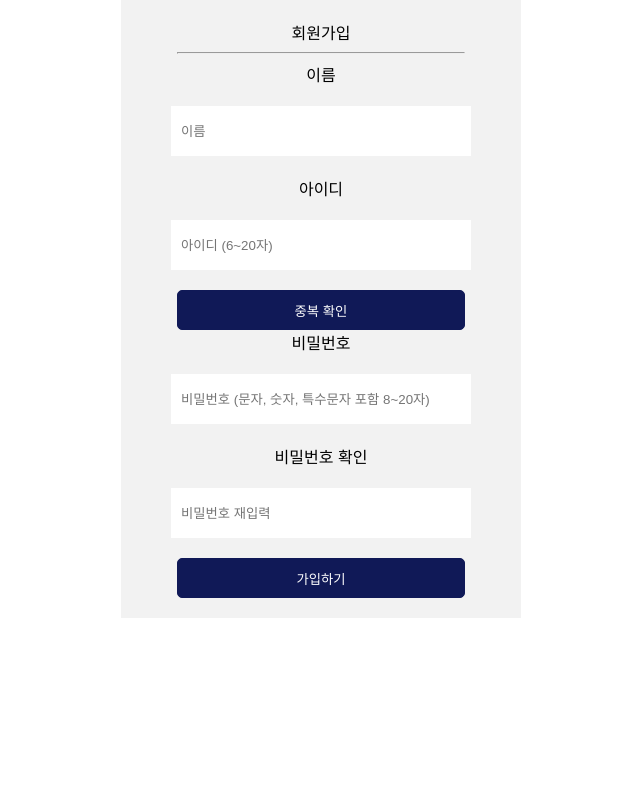
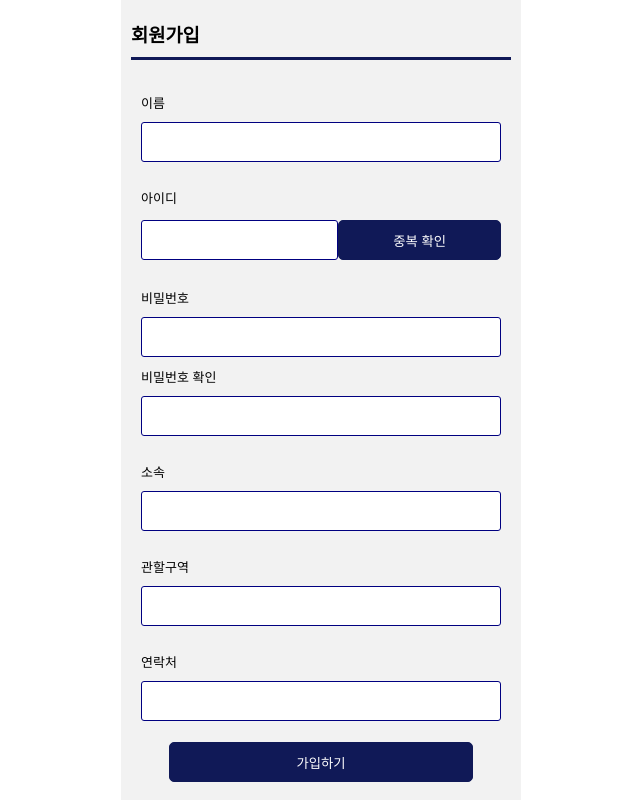
Before and after one commit to 2024-shield/frontend, a React (Vite) app: page /signup in a window 1280 px wide. Shown: the whole page, without its empty margins (319-959 px from the left). Built offline with nearby package versions, Linux system fonts and the light colour scheme; the HTML template or start-up script is replaced by a standard one.

Commit message:
Add signupstyle

```diff
--- a/src/components/Input.tsx
+++ b/src/components/Input.tsx
@@ -10,6 +10,7 @@ const StyledInput = styled.input`
     padding-left: 10px;
     margin: 20px 0px;
     border: 0px;
+    border-radius: 3px;
 `
 
 const Input = ({ props_placeholder }: InputProps) => {
--- a/src/pages/Signuppage.tsx
+++ b/src/pages/Signuppage.tsx
@@ -3,14 +3,65 @@ import theme from "../styles/theme";
 import Input from '../components/Input';
 import Button from '../components/Button';
 import { useNavigate } from 'react-router-dom';
+import "../styles/style.css";
 
 const SignuppageStyle = styled.div`
     width: 100%;
+    height: 100vh;
+    padding: 10px;
+    display: flex;
+    flex-direction: column;
+    justify-content: space-between;
+`
+
+const InputboxStyle = styled.div`
     height: 100%;
-    padding: 20px;
     display: flex;
     flex-direction: column;
     align-items: center;
+    justify-content: space-around;
+`
+
+const PStyle = styled.p`
+    margin: 5px 0px;
+    font-size: 13px;
+`
+
+const InputStyle = styled.input`
+    width: 360px;
+    height: 40px;
+    padding-left: 10px;
+    margin: 5px 0px;
+    border: 1px solid navy;
+    border-radius: 3px;
+`
+
+const NamedivStyle = styled.div`
+`
+
+const IDdivStyle = styled.div`
+    display: flex;
+    flex-direction: column;
+`
+
+const InputButtonStyle = styled.div`
+    width: 360px;
+    height: 35px;
+    display: flex;
+    align-items: center;
+    margin: 10px 0px;
+`
+
+const PwdivStyle = styled.div`
+`
+
+const BelongdivStyle = styled.div`
+`
+
+const AreadivStyle = styled.div`
+`
+
+const PhonedivStyle = styled.div`
 `
 
 const Signup = () => {
@@ -22,15 +73,48 @@ const Signup = () => {
 
     return(
         <SignuppageStyle>
-            회원가입
-            <hr />
-            이름 <Input props_placeholder='이름'/>
-            아이디 <Input props_placeholder='아이디 (6~20자)'/>
-            <Button text="중복 확인" />
-            비밀번호 <Input props_placeholder='비밀번호 (문자, 숫자, 특수문자 포함 8~20자)'/>
-            비밀번호 확인 <Input props_placeholder='비밀번호 재입력'/>
+            <h3 id="page_title">회원가입</h3>
 
-            <Button text="가입하기" onClick={onSubmit}/>
+            <InputboxStyle>
+                <NamedivStyle>
+                    <PStyle>이름</PStyle>
+                    <InputStyle/>
+                </NamedivStyle>
+
+                <IDdivStyle>
+                    <PStyle>아이디</PStyle>
+                    <InputButtonStyle>
+                        <InputStyle/>
+                        <Button text="중복 확인" />
+                    </InputButtonStyle>
+                </IDdivStyle>
+
+                <PwdivStyle>
+                    <PStyle>비밀번호</PStyle>
+                    <InputStyle/>
+                    <PStyle>비밀번호 확인</PStyle>
+                    <InputStyle/>
+                </PwdivStyle>
+
+                <BelongdivStyle>
+                    <PStyle>소속</PStyle>
+                    <InputStyle />
+                </BelongdivStyle>
+
+                <AreadivStyle>
+                    <PStyle>관할구역</PStyle>
+                    <div>
+                        <InputStyle />
+                    </div>
+                </AreadivStyle>
+
+                <PhonedivStyle>
+                    <PStyle>연락처</PStyle>
+                    <InputStyle />
+                </PhonedivStyle>
+
+                <Button text="가입하기" onClick={onSubmit}/>
+            </InputboxStyle>
         </SignuppageStyle>
     )
 }
--- a/src/styles/GlobalStyle.tsx
+++ b/src/styles/GlobalStyle.tsx
@@ -32,7 +32,7 @@ export const GlobalStyle = createGlobalStyle`
 
     hr{
         width: 80%;
-        height: 1px;
+        height: 2px;
         background-color:  ${theme.colors.mainNavy};
     }
 
--- a/src/styles/style.css
+++ b/src/styles/style.css
@@ -27,3 +27,9 @@ select{
 .select option :focus{
     background-color: #4350A7;
 }
+
+#page_title{
+    margin: 10px 0px 20px 0px;
+    padding-bottom: 10px;
+    border-bottom: 3px solid #101957;
+}
```
Also changed, not shown: src/components/Region.tsx (added, +7 -0 lines).
